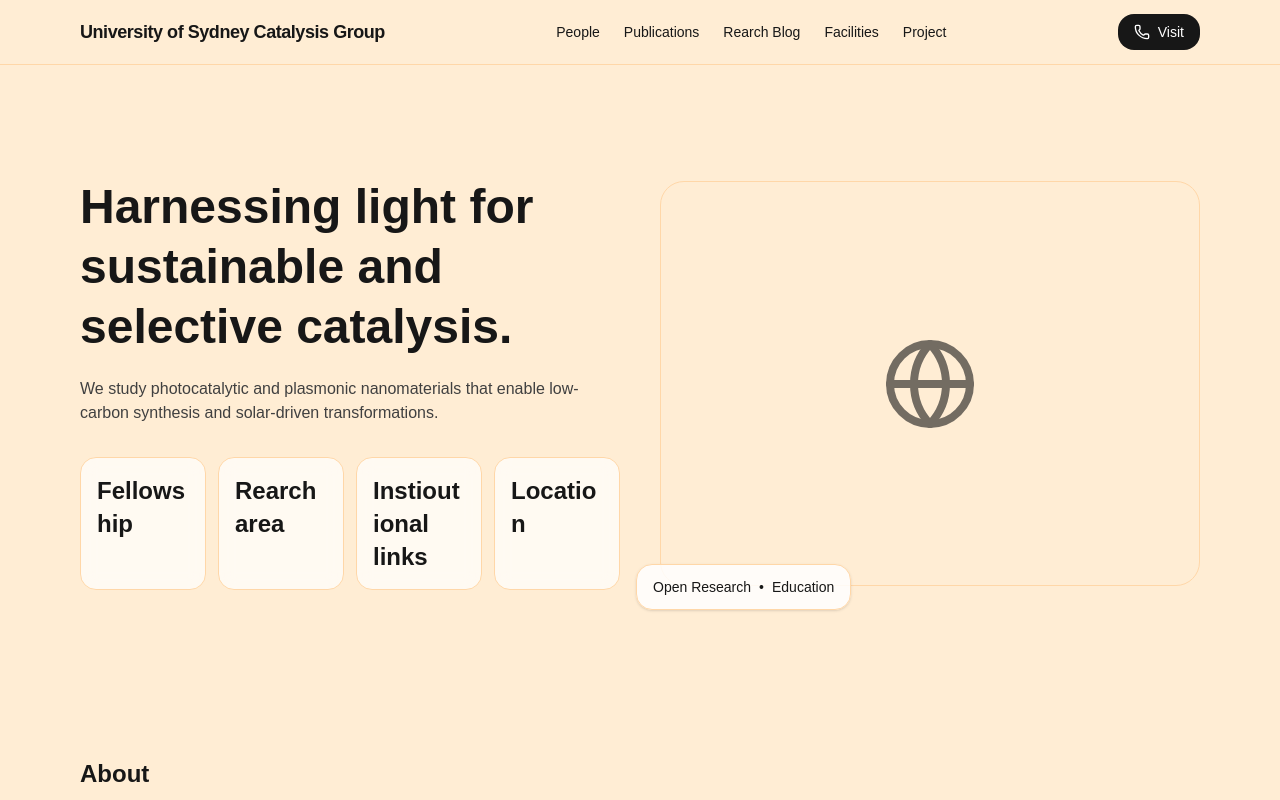
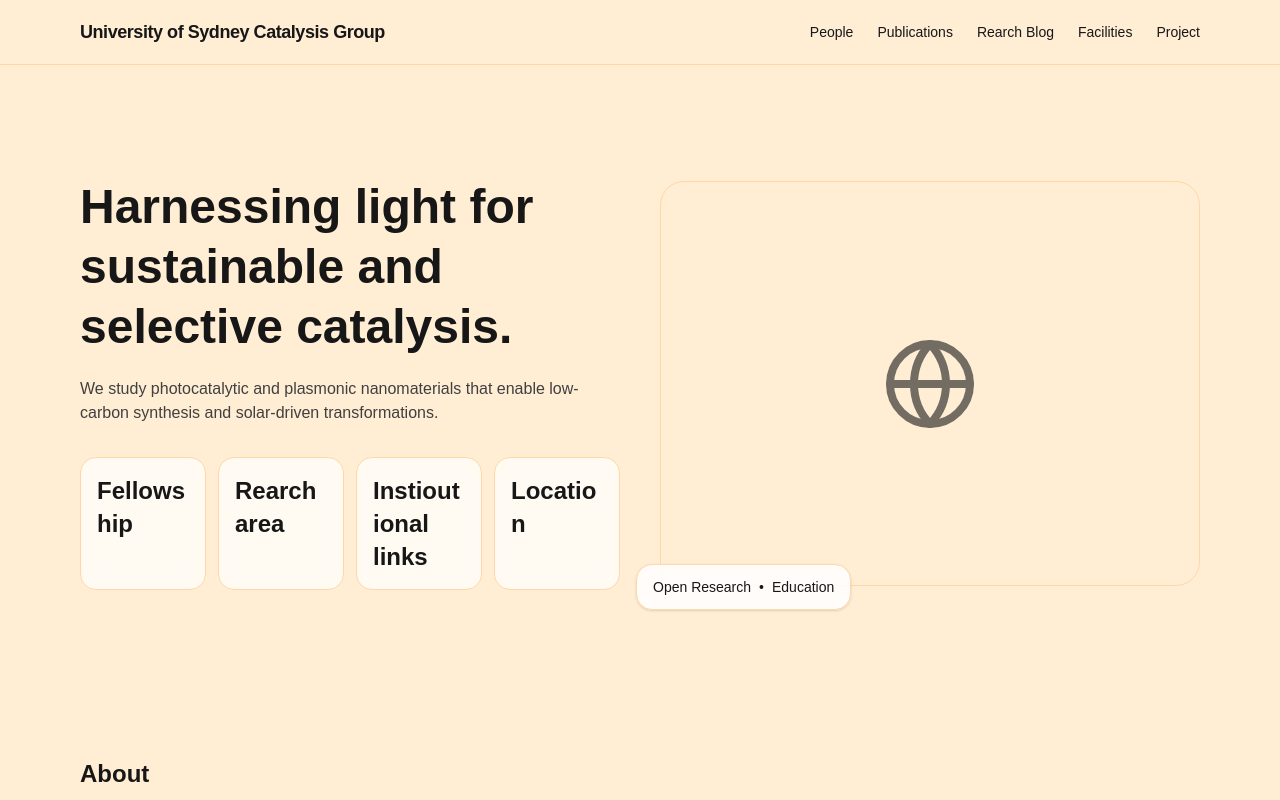
Before and after one commit to zhli0170/company-site, a Next.js app: page / in a window 1280 px wide. Shown: the top 800 px of the page. Built offline with nearby package versions, Linux system fonts and the light colour scheme.

Commit message:
chore: remove navbar Visit button

```diff
--- a/app/page.tsx
+++ b/app/page.tsx
@@ -139,7 +139,6 @@ export default function CompanyIntroSite() {
     <div className="min-h-screen w-full text-neutral-900 bg-orange-100">
       {/* Navbar */}
       <header className="sticky top-0 z-50 bg-orange-100 border-b border-orange-200">
-
         <div className="mx-auto max-w-6xl px-4 h-16 flex items-center justify-between">
           <a href="#home" className="font-semibold text-lg tracking-tight">
             {data.name}
@@ -151,14 +150,9 @@ export default function CompanyIntroSite() {
               </a>
             ))}
           </nav>
-          <a
-            href={data.heroCTA.primary.href}
-            className="inline-flex items-center gap-2 rounded-2xl px-4 py-2 text-sm bg-neutral-900 text-white hover:opacity-90"
-          >
-            <Phone className="w-4 h-4" /> Visit
-          </a>
         </div>
       </header>
+
 
       {/* Hero */}
       <section id="home" className="relative overflow-hidden">
```
